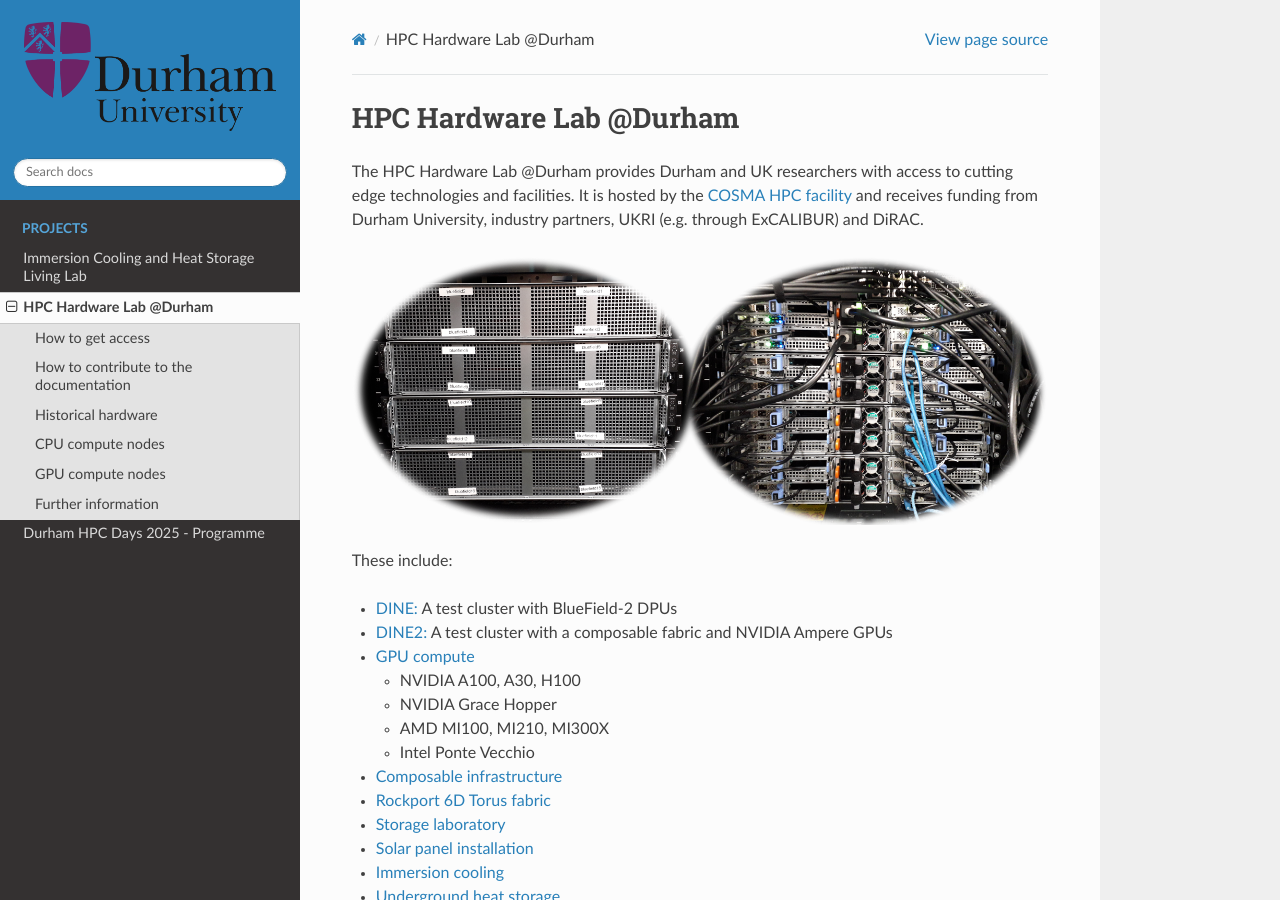
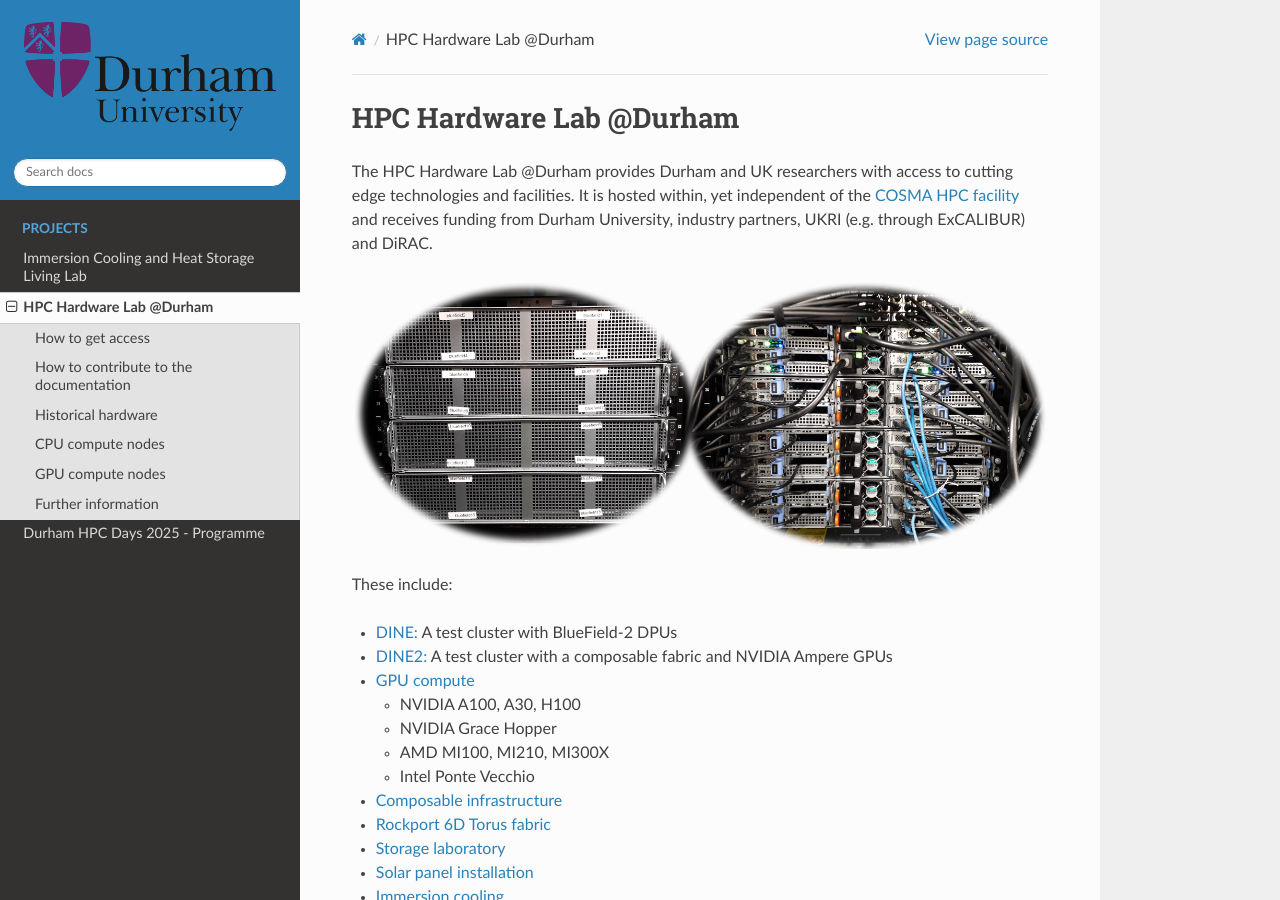
Before and after one commit to ilectra/durham, a Sphinx documentation site: the page built from docs/hardwarelab/index.md, in a window 1280 px wide and 900 px high. Built offline with Sphinx 7.4.7 and the Read the Docs theme 3.1.0, drawn with Linux system fonts in a browser that asks for light colours.

Commit message:
People misread it

````diff
--- a/docs/hardwarelab/index.md
+++ b/docs/hardwarelab/index.md
@@ -11,7 +11,7 @@
 ```
 
 The HPC Hardware Lab @Durham provides Durham and UK researchers with access to cutting edge technologies and facilities.
-It is hosted by the [COSMA HPC facility](https://cosma.readthedocs.io) and receives funding from Durham University, industry partners, UKRI (e.g. through ExCALIBUR) and DiRAC.
+It is hosted within, yet independent of the [COSMA HPC facility](https://cosma.readthedocs.io) and receives funding from Durham University, industry partners, UKRI (e.g. through ExCALIBUR) and DiRAC.
 
 ![DINE](../images/dine.webp)
 
````
